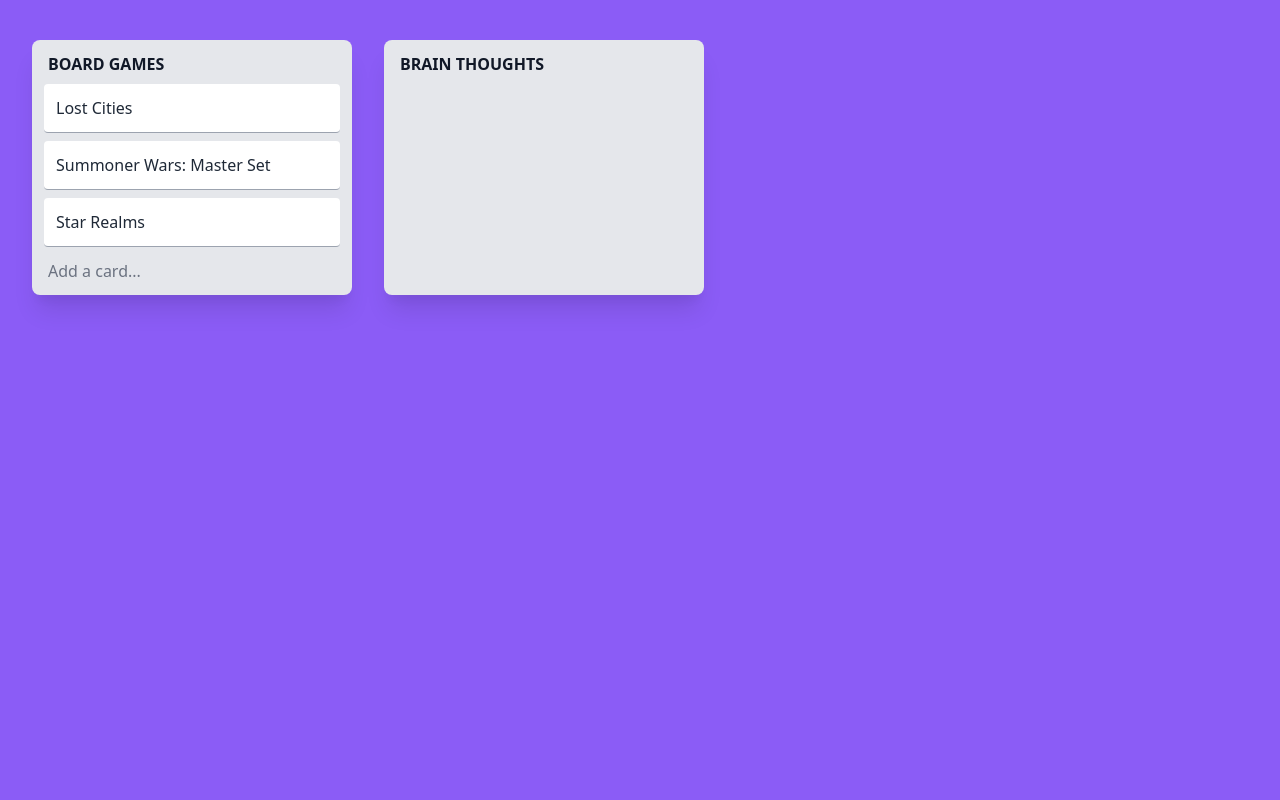
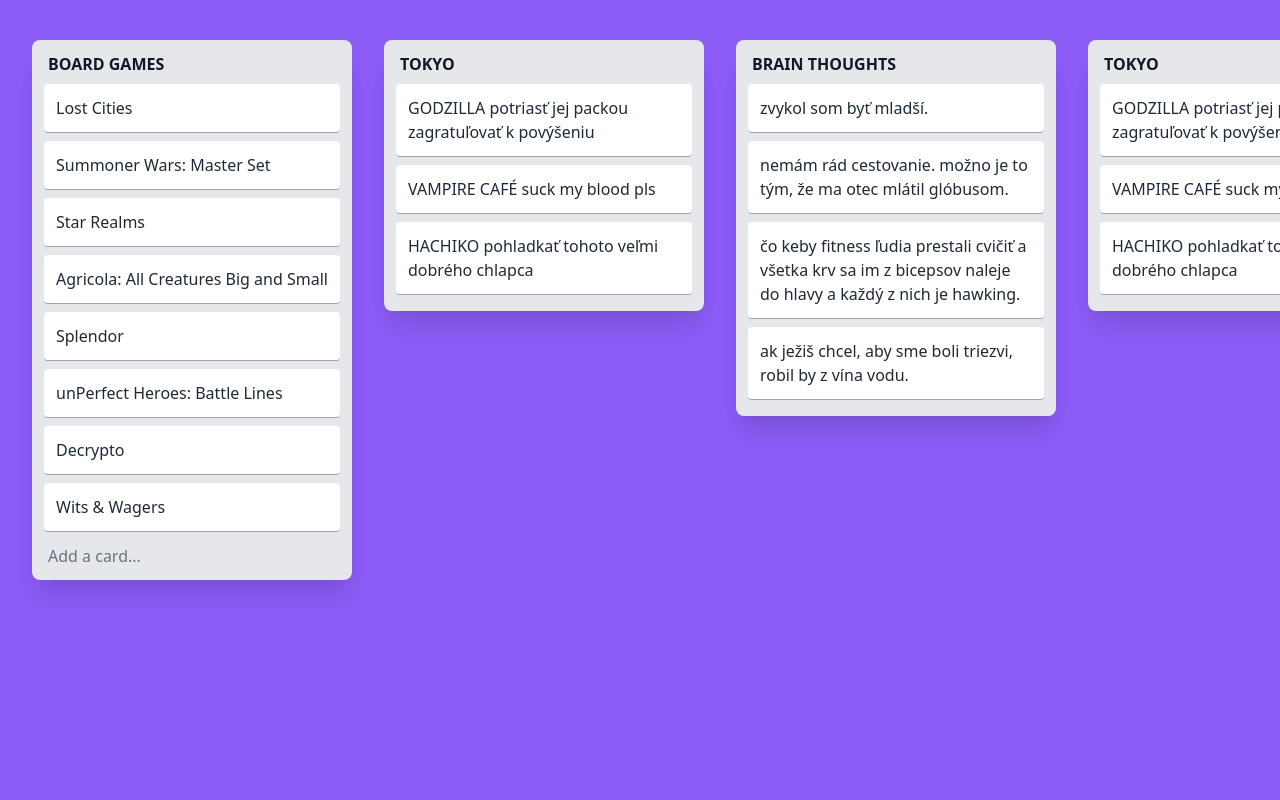
Before and after one commit to yablko/tailwind-trulo, a website: page public/index.html in a window 1280 px wide. Shown: the top 800 px of the page. Drawn offline with nearby package versions, Linux system fonts and the light colour scheme; files that its build step writes are made by us from their sources.

Commit message:
06-NO-STRETCH-YES-SCROLL

```diff
--- a/public/index.html
+++ b/public/index.html
@@ -9,11 +9,11 @@
 </head>
 
 <body>
-	<main class="min-h-screen bg-purple-500">
-		<div class="flex w-screen px-4 py-10">
+	<main class="flex min-h-screen bg-purple-500">
+		<div class="flex items-start w-screen px-4 py-10 overflow-x-auto">
 
 			<!-- BOARD GAMES -->
-			<section class="w-80 mx-4 p-3 pb-2 bg-gray-200 text-gray-800 rounded-lg shadow-xl">
+			<section class="flex-shrink-0 w-80 mx-4 p-3 pb-2 bg-gray-200 text-gray-800 rounded-lg shadow-xl">
 				<header>
 					<h3 class="p-1 font-bold leading-none text-gray-900">BOARD GAMES</h3>
 				</header>
@@ -28,6 +28,21 @@
 					<li class="my-2 p-3 bg-white hover:bg-gray-100 border-b border-gray-400 cursor-pointer rounded">
 						Star Realms
 					</li>
+					<li class="my-2 p-3 bg-white hover:bg-gray-100 border-b border-gray-400 cursor-pointer rounded">
+						Agricola: All Creatures Big and Small
+					</li>
+					<li class="my-2 p-3 bg-white hover:bg-gray-100 border-b border-gray-400 cursor-pointer rounded">
+						Splendor
+					</li>
+					<li class="my-2 p-3 bg-white hover:bg-gray-100 border-b border-gray-400 cursor-pointer rounded">
+						unPerfect Heroes: Battle Lines
+					</li>
+					<li class="my-2 p-3 bg-white hover:bg-gray-100 border-b border-gray-400 cursor-pointer rounded">
+						Decrypto
+					</li>
+					<li class="my-2 p-3 bg-white hover:bg-gray-100 border-b border-gray-400 cursor-pointer rounded">
+						Wits &amp; Wagers
+					</li>
 				</ul>
 
 				<footer>
@@ -38,18 +53,81 @@
 			</section>
 
 
+			<!-- TOKYO -->
+			<section class="flex-shrink-0 w-80 mx-4 p-3 pb-2 bg-gray-200 text-gray-800 rounded-lg shadow-xl">
+				<header>
+					<h3 class="leading-none font-bold text-gray-900 p-1">TOKYO</h3>
+				</header>
+
+				<ul class="">
+					<li class="my-2 p-3 bg-white hover:bg-gray-100 border-b border-gray-400 cursor-pointer rounded">
+						GODZILLA potriasť jej packou zagratuľovať k povýšeniu
+					</li>
+					<li class="my-2 p-3 bg-white hover:bg-gray-100 border-b border-gray-400 cursor-pointer rounded">
+						VAMPIRE CAFÉ suck my blood pls
+					</li>
+					<li class="my-2 p-3 bg-white hover:bg-gray-100 border-b border-gray-400 cursor-pointer rounded">
+						HACHIKO pohladkať tohoto veľmi dobrého chlapca
+					</li>
+				</ul>
+
+				<footer>
+					<a class="p-1 text-gray-500 hover:text-gray-700 hidden" href="#">
+						Add a card...
+					</a>
+				</footer>
+			</section>
+
+
 			<!-- BRAIN THOUGHTS -->
-			<section class="w-80 mx-4 p-3 pb-2 bg-gray-200 text-gray-800 rounded-lg shadow-xl">
+			<section class="flex-shrink-0 w-80 mx-4 p-3 pb-2 bg-gray-200 text-gray-800 rounded-lg shadow-xl">
 				<header>
 					<h3 class="p-1 font-bold leading-none text-gray-900">BRAIN THOUGHTS</h3>
 				</header>
 
 				<ul>
-
+					<li class="my-2 p-3 bg-white hover:bg-gray-100 border-b border-gray-400 cursor-pointer rounded">
+						zvykol som byť mladší.
+					</li>
+					<li class="my-2 p-3 bg-white hover:bg-gray-100 border-b border-gray-400 cursor-pointer rounded">
+						nemám rád cestovanie. možno je to tým, že ma otec mlátil glóbusom.
+					</li>
+					<li class="my-2 p-3 bg-white hover:bg-gray-100 border-b border-gray-400 cursor-pointer rounded">
+						čo keby fitness ľudia prestali cvičiť a všetka krv sa im z bicepsov naleje do hlavy a každý z nich je
+						hawking.
+					</li>
+					<li class="my-2 p-3 bg-white hover:bg-gray-100 border-b border-gray-400 cursor-pointer rounded">
+						ak ježiš chcel, aby sme boli triezvi, robil by z vína vodu.
+					</li>
 				</ul>
 
 				<footer>
 					<a class="hidden p-1 text-gray-500 hover:text-gray-700" href="#">
+						Add a card...
+					</a>
+				</footer>
+			</section>
+
+			<!-- TOKYO -->
+			<section class="flex-shrink-0 w-80 mx-4 p-3 pb-2 bg-gray-200 text-gray-800 rounded-lg shadow-xl">
+				<header>
+					<h3 class="leading-none font-bold text-gray-900 p-1">TOKYO</h3>
+				</header>
+
+				<ul class="">
+					<li class="my-2 p-3 bg-white hover:bg-gray-100 border-b border-gray-400 cursor-pointer rounded">
+						GODZILLA potriasť jej packou zagratuľovať k povýšeniu
+					</li>
+					<li class="my-2 p-3 bg-white hover:bg-gray-100 border-b border-gray-400 cursor-pointer rounded">
+						VAMPIRE CAFÉ suck my blood pls
+					</li>
+					<li class="my-2 p-3 bg-white hover:bg-gray-100 border-b border-gray-400 cursor-pointer rounded">
+						HACHIKO pohladkať tohoto veľmi dobrého chlapca
+					</li>
+				</ul>
+
+				<footer>
+					<a class="p-1 text-gray-500 hover:text-gray-700 hidden" href="#">
 						Add a card...
 					</a>
 				</footer>
```
